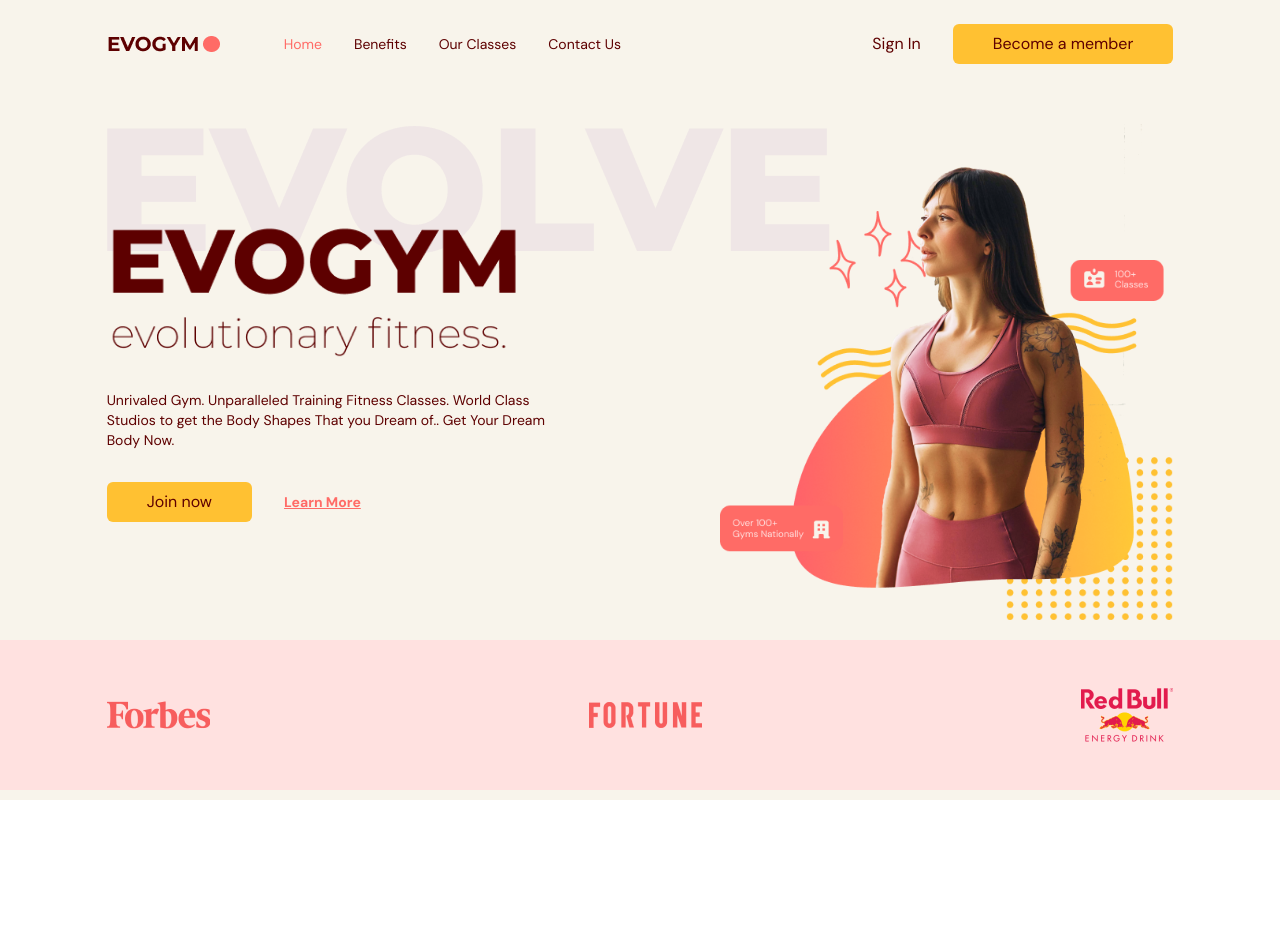
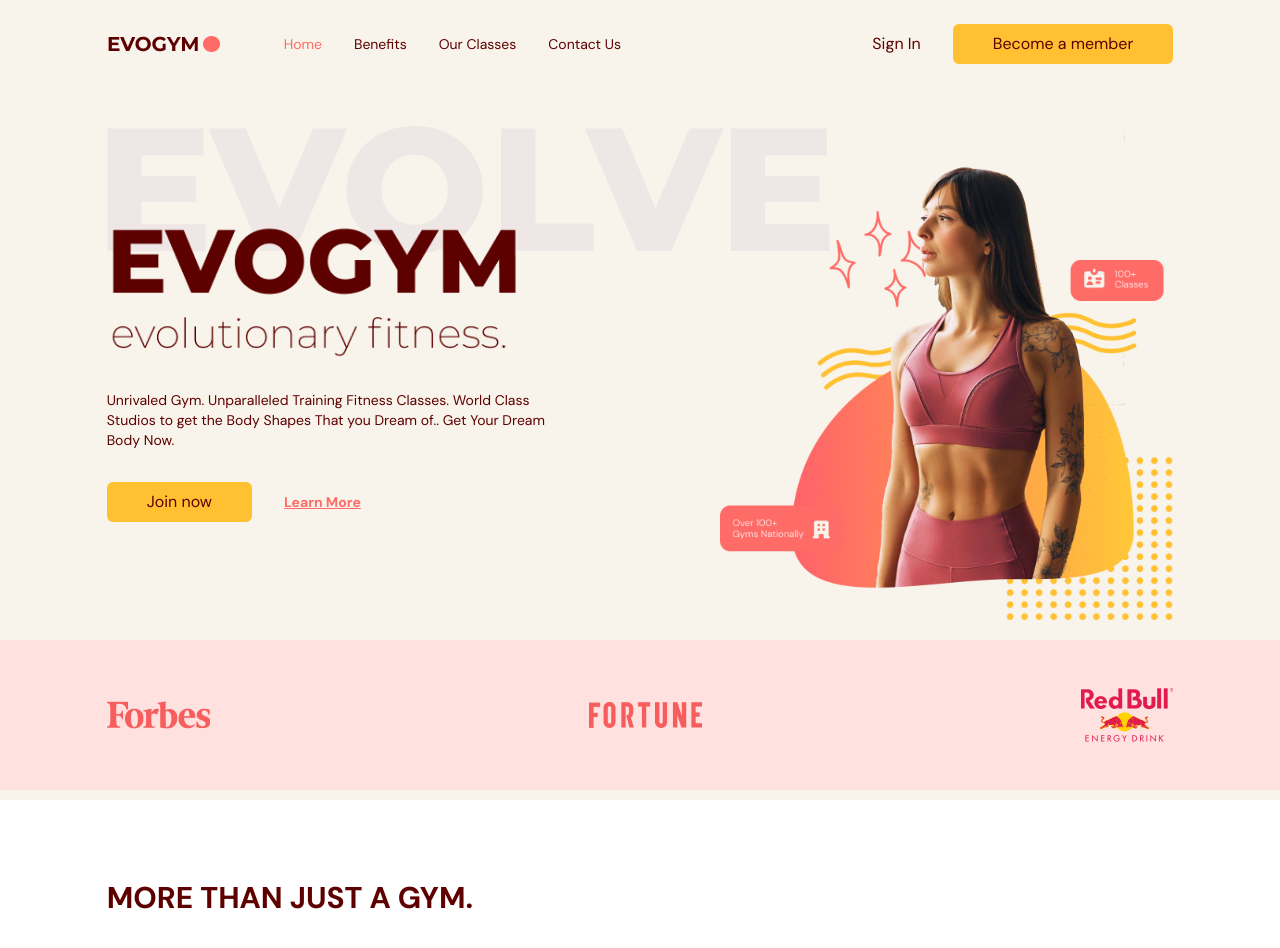
Before and after one commit to eatcodesforlife/ts-project-gym-app, a React (Vite) app: page / in a window 1280 px wide. Shown: the top 948 px of the page. Before the commit the page ends 800 px from the top, so only its background shows below. Built offline with nearby package versions, Linux system fonts and the light colour scheme.

Commit message:
working on benefits page

```diff
--- a/src/App.tsx
+++ b/src/App.tsx
@@ -2,12 +2,7 @@
 import Navbar from '@/scenes/navbar'
 import { NavMenuLinks } from '@/shared/types'
 import Home from './scenes/home'
-
-// type Props = {
-//   children?: React.ReactNode
-//   selectedPage: NavMenuLinks
-//   setSelectedPage: (value: NavMenuLinks) => void
-// }
+import Benefits from './scenes/benefits'
 
 function App() {
   const [ selectedPage, setSelectedPage ] = useState<NavMenuLinks>(NavMenuLinks.Home)
@@ -19,6 +14,7 @@
         setSelectedPage={setSelectedPage}
       />
       <Home selectedPage={selectedPage} setSelectedPage={setSelectedPage}/>
+      <Benefits/>
     </div>
   )
 }
--- /dev/null
+++ b/src/scenes/benefits/index.tsx
@@ -0,0 +1,26 @@
+import { Props, NavMenuLinks } from '@/shared/types'
+import { motion } from 'framer-motion'
+import { HomeModernIcon, UserGroupIcon, AcademicCapIcon } from '@heroicons/react/24/solid'
+import HeaderText from '@/shared/HeaderText'
+
+const Benefits = ({setSelectedPage}: Props) => {
+  const handleViewPort = () => {
+    if(setSelectedPage) setSelectedPage(NavMenuLinks.Benefits)
+  }
+  return (
+    <section id='benefits'
+      className='mx-auto min-h-full w-5/6 py-20'>
+        <motion.div
+            onViewportEnter={()=> handleViewPort}
+        >
+          <div>
+            <HeaderText>
+              MORE THAN JUST A GYM.
+            </HeaderText>
+          </div>
+        </motion.div>
+    </section>
+  )
+}
+
+export default Benefits
--- a/src/scenes/home/index.tsx
+++ b/src/scenes/home/index.tsx
@@ -9,17 +9,19 @@
 import AnchorLink from "react-anchor-link-smooth-scroll";
 import useMediaQuery from '@/hooks/useMediaQuery';
 import { motion } from 'framer-motion';
-
-
-
-
+import { setPage } from '@/shared/setPage';
 
 const Home = ({setSelectedPage}: Props) => {
 
+    // const setPage = (href:NavMenuLinks) => {
+    //   if(setSelectedPage) setSelectedPage(href)
+    // }
     const isAboveMediumScreen = useMediaQuery('(min-width: 1060px)')
   return <section id='home' className='gap-16 bg-gray-20 py-10 md:h-full md:pb-10'>
     {/*  image and main header */}
-    <div className='md:flex mx-auto w-5/6 items-center justify-center md:h-5/6'>
+    <motion.div
+      onViewportEnter={()=> setPage(setSelectedPage,NavMenuLinks.Home)}
+      className='md:flex mx-auto w-5/6 items-center justify-center md:h-5/6'>
       {/* main header */}
 
       <div className='z-10 mt-32 md:basis-3/5'>
@@ -65,7 +67,7 @@
             className="text-sm font-bold text-primary-500
             underline hover:text-secondary-500 transition duration-300"
             href={`${NavMenuLinks.ContactUs}`}
-            onClick={() => setSelectedPage(NavMenuLinks.ContactUs)}
+            onClick={() => setPage(NavMenuLinks.ContactUs)}
           >
             <p>Learn More</p>
           </AnchorLink>
@@ -86,7 +88,7 @@
         md:mt-16 md:justify-items-end'>
         <img src={HomePageGraphic} alt="home page graphic" />
       </motion.div>
-    </div>
+    </motion.div>
     {/* sponsors */}
     {
       isAboveMediumScreen && (
--- /dev/null
+++ b/src/shared/HeaderText.tsx
@@ -0,0 +1,10 @@
+import React from 'react'
+import { Props } from './types'
+
+const HeaderText = ({children}: Props) => {
+  return (
+    <h1 className='basis-3/5 font-montserrat text-3xl font-bold' >{children}</h1>
+  )
+}
+
+export default HeaderText
--- /dev/null
+++ b/src/shared/setPage.ts
@@ -0,0 +1,8 @@
+import { NavMenuLinks } from "./types"
+
+// type hookFn =
+
+//check if type exist
+export const setPage = (hook:(value:NavMenuLinks) => void, link:NavMenuLinks) => {
+    if(hook) return hook(link)
+}
--- a/src/shared/types.ts
+++ b/src/shared/types.ts
@@ -11,5 +11,5 @@
     selectedPage?: NavMenuLinks
     isMenuOpen?: boolean
     setIsMenuOpen?: (value: boolean) => void
-    setSelectedPage: (value:NavMenuLinks) => void
+    setSelectedPage?: (value:NavMenuLinks) => void
 }
```
